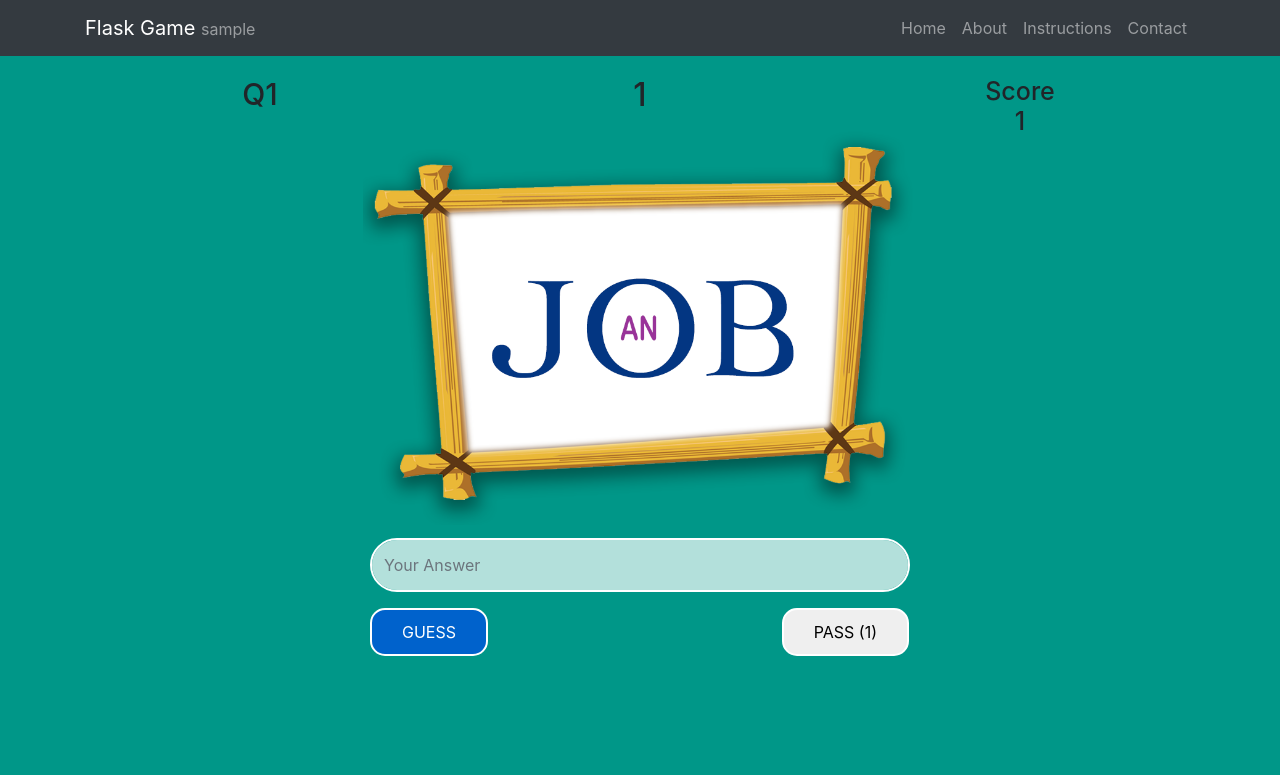
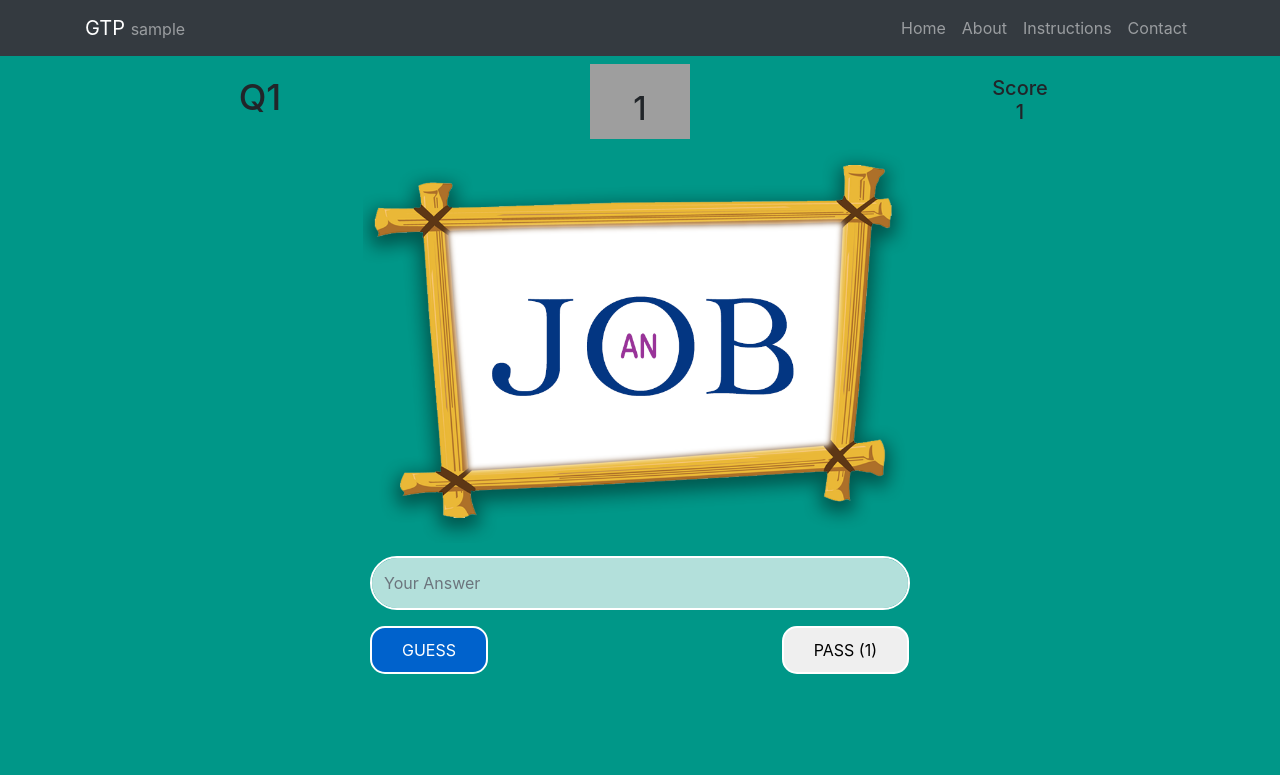
Before and after one commit to Code-Institute-Submissions/milestone3, a Flask app: a page that uses flask-game/templates/base.html in a window 1280 px wide. Shown: the top 775 px of the page. Run offline with Flask 2, Linux system fonts and the light colour scheme; some libraries are stand-ins or nearby versions; grey boxes are pictures that could not be loaded.

Commit message:
added classes for css

```diff
--- a/flask-game/templates/base.html
+++ b/flask-game/templates/base.html
@@ -13,7 +13,7 @@
     <header>
     <nav class="navbar navbar-expand-lg navbar-dark bg-dark" id="mainNav">
       <div class="container">
-        <a class="navbar-brand" href="{{ url_for('index') }}">Flask Game  <small>{{ username }}</small></a>
+        <a class="navbar-brand" href="{{ url_for('index') }}">GTP <small>{{ username }}</small></a>
         <button class="navbar-toggler navbar-toggler-right" type="button" data-toggle="collapse" data-target="#navbarResponsive" aria-controls="navbarResponsive" aria-expanded="false" aria-label="Toggle navigation">
           Menu
           <i class="fa fa-bars"></i>
--- a/flask-game/templates/game-over.html
+++ b/flask-game/templates/game-over.html
@@ -9,7 +9,7 @@
 
     <div class="row">
       <div class="col-sm-6 mx-auto text-center">
-        <h1>GAME OVER!</h1>
+        <h1 class="game-over">GAME OVER!</h1>
       </div>
     </div>
 
--- a/flask-game/templates/index.html
+++ b/flask-game/templates/index.html
@@ -6,7 +6,7 @@
   <div class="container">
         <div class="row">
             <div class="col-sm-12">
-              <h1 class="text-center">Welcome To Flask Game</h1>
+              <h1 class="text-center">Welcome To <br> 'Guess the Phrase'</h1>
             </div>
         </div>
     </div>
@@ -22,7 +22,7 @@
 
     <div class="row">
       <div class="col-sm-12">
-        <h3 class="text-center">{{ user }}</h3>
+        <h3 class="text-center">{{ userText }}</h3>
       </div>
     </div>
 
--- a/flask-game/templates/question.html
+++ b/flask-game/templates/question.html
@@ -21,7 +21,7 @@
           <div class="control-group">
             <div class="form-group floating-label-form-group controls">
               <label class="sr-only">Answer</label>
-              <input type="text" class="form-control" autofocus placeholder="Your Answer" name="answer" id="answer">
+              <input autocomplete="off" type="text" class="form-control" autofocus placeholder="Your Answer" name="answer" id="answer">
             </div>
           </div>
           <div class="form-group">
--- a/flask-game/templates/questions.html
+++ b/flask-game/templates/questions.html
@@ -6,15 +6,15 @@
   <div class="container">
         <div class="row">
             <div class="col-4">
-              <h1 class="text-center">Q{{ questionNum }}</h1>
+              <h1 class="text-center num">Q{{ questionNum }}</h1>
             </div>
 
-            <div class="col-4">
+            <div class="col-4 heart">
               <h2 class="text-center">{{ lives }}</h2>
             </div>
 
             <div class="col-4">
-              <h3 class="text-center">Score<br>{{ score }}</h3>
+              <h3 class="text-center score">Score<br>{{ score }}</h3>
             </div>
         </div>
     </div>
```
